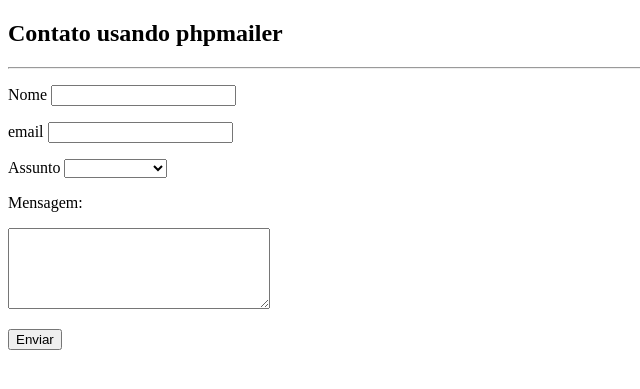
After one commit to guilhermessanto/exemplo-php-crud, a PHP site: page /contato.php in a window 1280 px wide. The commit adds this page. Shown: the top 389 px of the page, without its empty margins (0-640 px from the left). Run offline with PHP 8.4, Linux system fonts and the light colour scheme; some libraries are stand-ins or nearby versions.

Commit message:
mailmailer

```diff
--- /dev/null
+++ b/contato.php
@@ -0,0 +1,37 @@
+
+<!DOCTYPE html>
+<html lang="pt-br">
+<head>
+    <meta charset="UTF-8">
+    <meta http-equiv="X-UA-Compatible" content="IE=edge">
+    <meta name="viewport" content="width=device-width, initial-scale=1.0">
+    <title>Contato php</title>
+</head>
+<body>
+        <h2>Contato usando phpmailer</h2><hr>
+        <form action="post">
+        <p>
+            <label for="nome">Nome</label>
+            <input type="text" name="nome" id="nome" required>
+        </p>
+        <p>
+            <label for="email">email</label>
+            <input type="text" name="email" id="email" required>
+        </p>
+        <p>
+            <label for="assunto">Assunto</label>
+            <select name="assunto" id="assunto" required>
+                <option value=""></option>
+                <option value="duvidas">Duvidas</option>
+                <option value="reclamacoes">Reclamações</option>
+                <option value="elogios">Elogios</option>
+            </select>
+        </p>
+        <p><label for="mensagem">Mensagem:</label></p>
+        <p>
+            <textarea name="mensagem" id="mensagem" cols="30" rows="5"></textarea>
+        </p>
+        <button type="submit" name="enviar">Enviar</button>
+        </form>
+</body>
+</html>
--- a/index.php
+++ b/index.php
@@ -17,6 +17,7 @@
         <ul>
             <li><a href="fabricantes/listar.php">Fabricantes</a></li>
             <li><a href="produtos/listar.php">Produtos</a></li>
+            <li><a href="contato.php">Contato</a></li>
         </ul>
     </div>
 </body>
```
